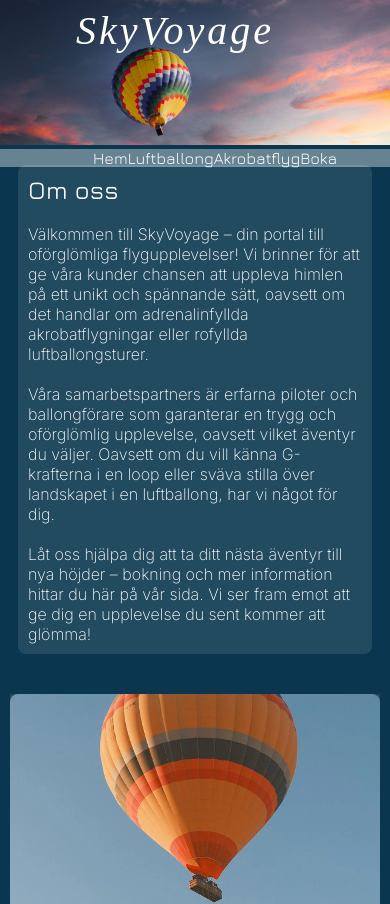
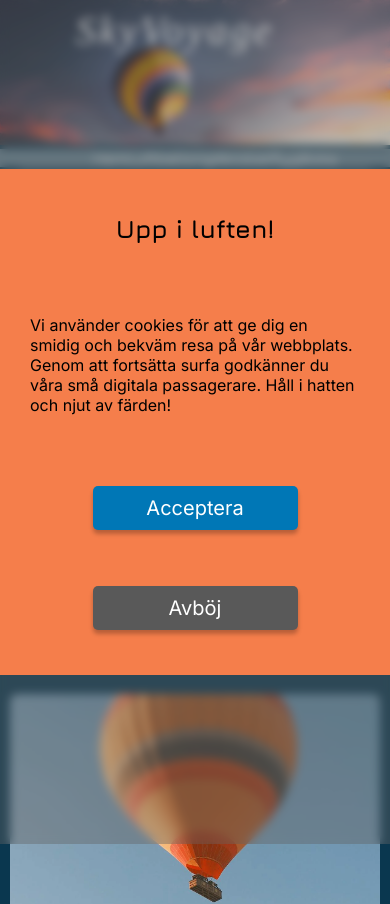
Before and after one commit to ellinorjohansson/SkyVoyage-Glantan, a Vue app: page / in a window 390 px wide. Shown: the top 904 px of the page. Built offline with nearby package versions, Linux system fonts and the light colour scheme; a web font is replaced by a local one.

Commit message:
🚧 feature: cookie-popup for mobile
-created CookieNotification-component
-popup covers whole page
-buttons are clickable
- using v-if to make cookie-wrapper true/false and disappear
-also corrected style in
-importen CookieNotification in app.vue
-ReadmoreButton to scoped

```diff
--- a/src/App.vue
+++ b/src/App.vue
@@ -1,13 +1,15 @@
 <script setup lang="ts">
-import { RouterView } from "vue-router"
-import MainHeader from "./component/MainHeader.vue"
-import MainFooter from "./component/MainFooter.vue"
+import { RouterView } from "vue-router";
+import MainHeader from "./component/MainHeader.vue";
+import MainFooter from "./component/MainFooter.vue";
+import CookieNotification from "./component/CookieNotification.vue";
 </script>
 
 <template>
   <MainHeader />
   <RouterView />
   <MainFooter />
+  <CookieNotification />
 </template>
 
 <style lang="scss">
--- /dev/null
+++ b/src/component/CookieNotification.vue
@@ -0,0 +1,87 @@
+<script setup lang="ts">
+import { ref } from "vue";
+
+const showCookie = ref(true);
+
+function acceptCookies() {
+  showCookie.value = false;
+}
+
+function declineCookies() {
+  showCookie.value = false;
+}
+</script>
+
+<template>
+  <div class="cookie-wrapper" v-if="showCookie">
+    <div class="cookie-container">
+      <h2>Upp i luften!</h2>
+      <p>
+        Vi använder cookies för att ge dig en smidig och bekväm resa på vår webbplats. Genom att fortsätta surfa godkänner du våra
+        små digitala passagerare. Håll i hatten och njut av färden!
+      </p>
+      <button class="accept-btn" @click="acceptCookies">Acceptera</button>
+      <button class="decline-btn" @click="declineCookies">Avböj</button>
+    </div>
+  </div>
+</template>
+
+<style lang="scss" scoped>
+.cookie-wrapper{
+  position: fixed;
+  top: 0;
+  width: 100%;
+  height: 100vh;
+  background: rgba(98, 98, 98, 0.4);
+  backdrop-filter: blur(5px);
+  z-index: 1000;
+
+  .cookie-container {
+    position: fixed;
+    top: 20%;
+    width: 100%;
+    height: 60%;
+    background-color: $coral;
+    color: black;
+    display: flex;
+    flex-direction: column;
+    justify-content: space-evenly;
+    align-items: center;
+    text-align: left;
+    gap: 10px;
+
+    h2 {
+      font-family: $font-heading2;
+      font-size: $mobile-font-size-heading2;
+      margin: 0;
+    }
+
+    p{
+      font-family: $font-body;
+      font-size: $mobile-font-size-paragraph;
+      padding-left: 30px;
+      padding-right: 30px;
+    }
+
+    button{
+      width: 205px;
+      height: 44px;
+      box-shadow: 0px 4px 4px 0px #00000040;
+      font-family: $font-body;
+      font-size: $mobile-font-size-heading3;
+      color: white;
+      border-radius: 5px;
+      border: none;
+    }
+
+    .accept-btn{
+      background-color: $honolulu-blue;
+    }
+
+    .decline-btn{
+      background-color: #595959;
+    }
+  }
+}
+
+</style>
--- a/src/component/ReadMoreButton.vue
+++ b/src/component/ReadMoreButton.vue
@@ -2,7 +2,7 @@
   <button>Läs mer</button>
 </template>
 
-<style lang="scss">
+<style lang="scss" scoped>
 button {
   font-family: $font-body;
   font-size: $font-size-button;
--- a/src/style/_variables.scss
+++ b/src/style/_variables.scss
@@ -3,6 +3,7 @@ $charcoal: #224b60;
 $paynes-gray: #385d70;
 $coral: #f57e4b;
 $honolulu-blue: #0077b6;
+$pacific-cyan: #00B4D8;
 
 $font-title: "Over the Rainbow", "pacifico", serif;
 $font-body: "Inter", sans-serif; //gäller headin 3-6 och brödtext.
```
